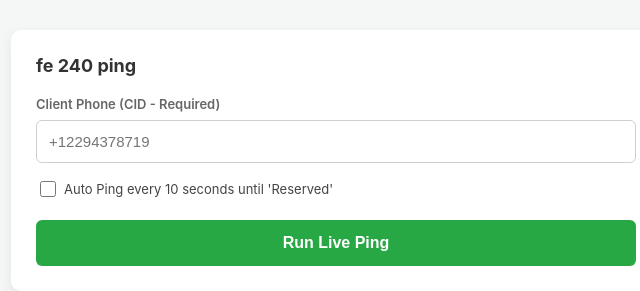
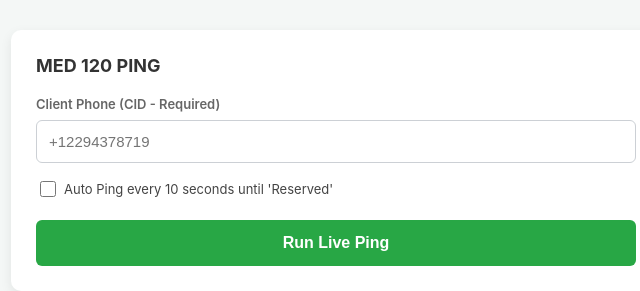
Before and after one commit to hamza2233-dev/MEDALI, a plain HTML site: page index.html in a window 1280 px wide. Shown: the top 291 px of the page, 304-944 px from the left. Drawn offline with Linux system fonts and the light colour scheme.

Commit message:
Change header from 'fe 240 ping' to 'MED 120 PING'

```diff
--- a/index.html
+++ b/index.html
@@ -155,7 +155,7 @@
 <body>
 
 <div class="card">
-    <h2>fe 240 ping</h2>
+    <h2>MED 120 PING</h2>
 
     <div class="form-group">
         <label for="callerNumber">Client Phone (CID - Required)</label>
```
